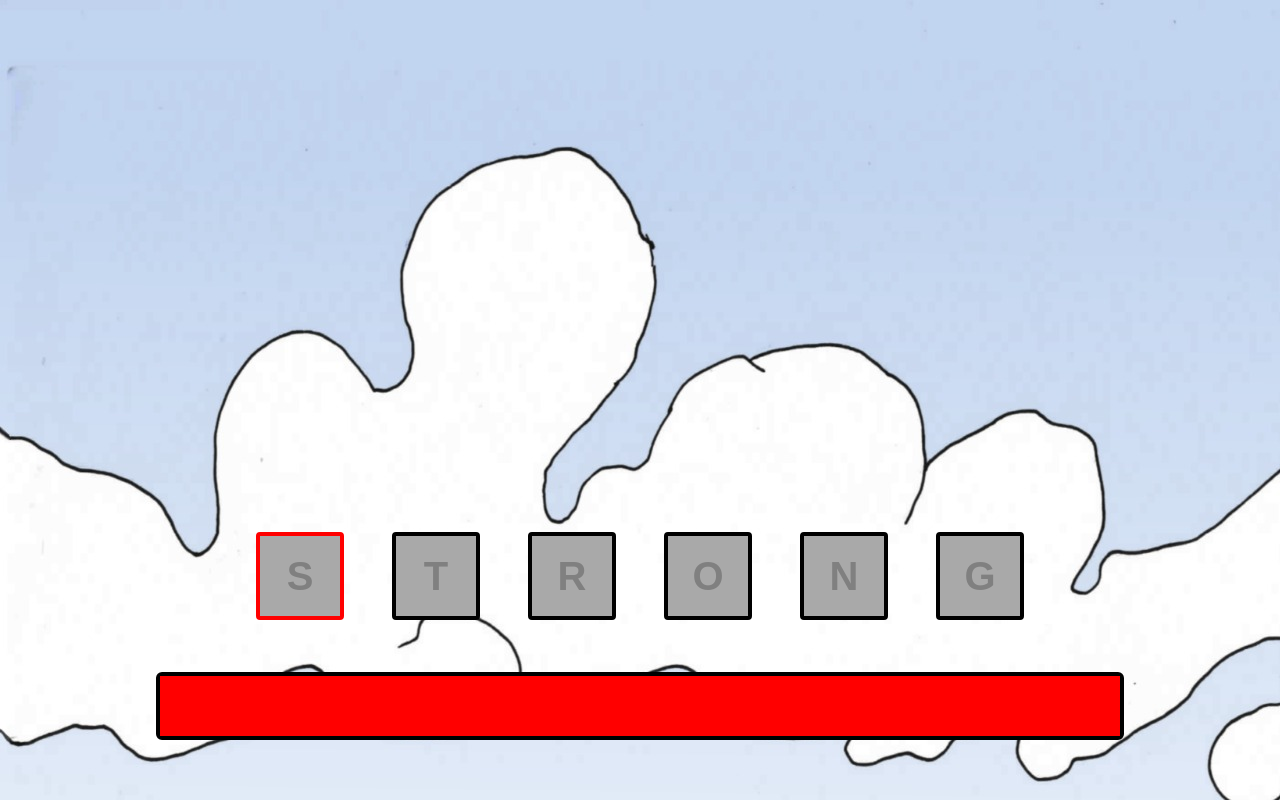
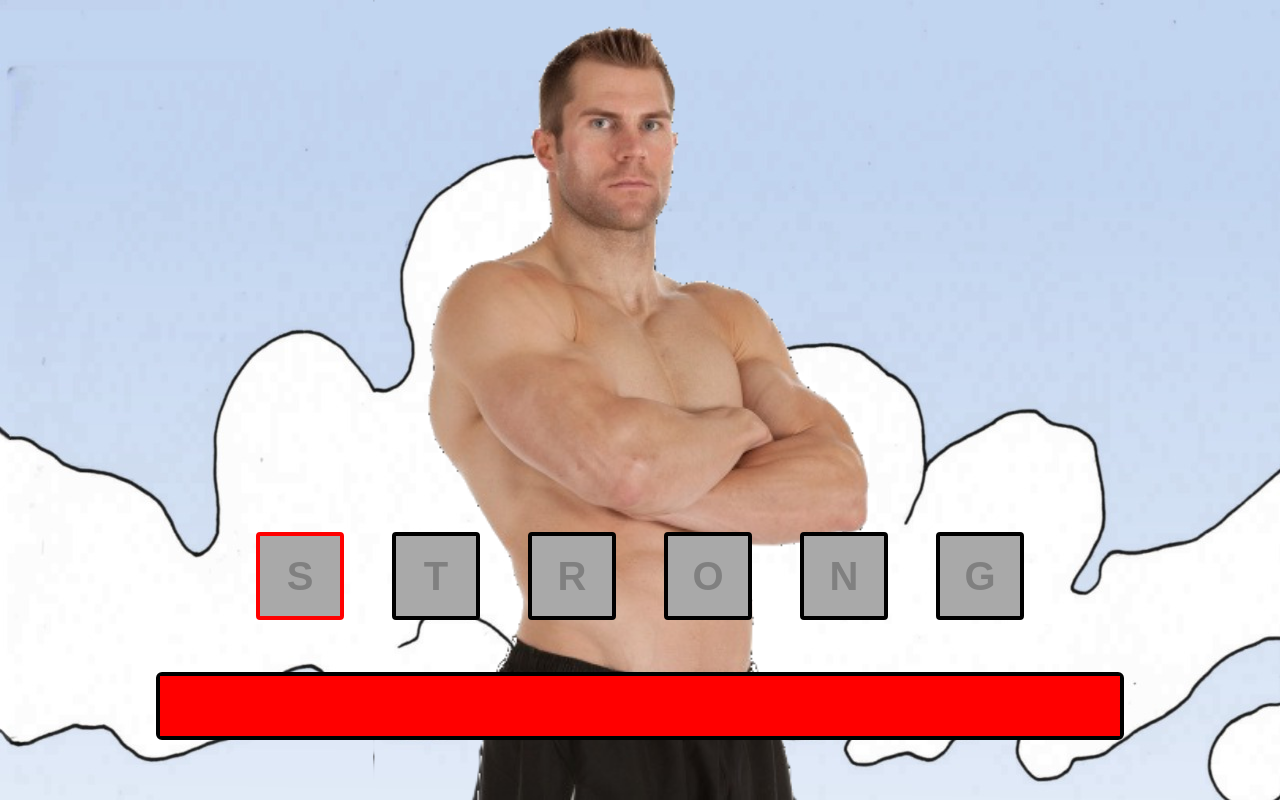
Before and after one commit to DawidKapka/m213, an Angular app: page / in a window 1280 px wide. Built offline with nearby package versions, Linux system fonts and the light colour scheme.

Commit message:
add boss

```diff
--- a/src/app/app.component.html
+++ b/src/app/app.component.html
@@ -3,6 +3,9 @@
         <div class="healthbar">
             <div class="healthbar__health" [style]="{width: health + '%'}"></div>
         </div>
+    </div>
+    <div class="boss">
+        <img src="/assets/boss.png" alt="boss" class="boss__image">
     </div>
     <div class="word-typer-container">
         <div class="char-wrapper" #wordContainer>
--- a/src/app/app.component.scss
+++ b/src/app/app.component.scss
@@ -64,4 +64,10 @@
     }
   }
 
+  .boss {
+    width: 100%;
+    height: 100%;
+    display: flex;
+    justify-content: space-around;
+  }
 }
--- a/src/app/app.component.ts
+++ b/src/app/app.component.ts
@@ -43,7 +43,7 @@ export class AppComponent implements OnInit {
 
   private handleFinishedWord() {
     this.wordIndex++;
-    if (this.wordIndex === words.length - 1) this.wordIndex = 0;
+    if (this.wordIndex === words.length) this.wordIndex = 0;
     this.word = words[this.wordIndex];
     setTimeout(() => {
       this.clearTypedLetters();
```
Also changed, not shown: src/assets/boss.png (added).
